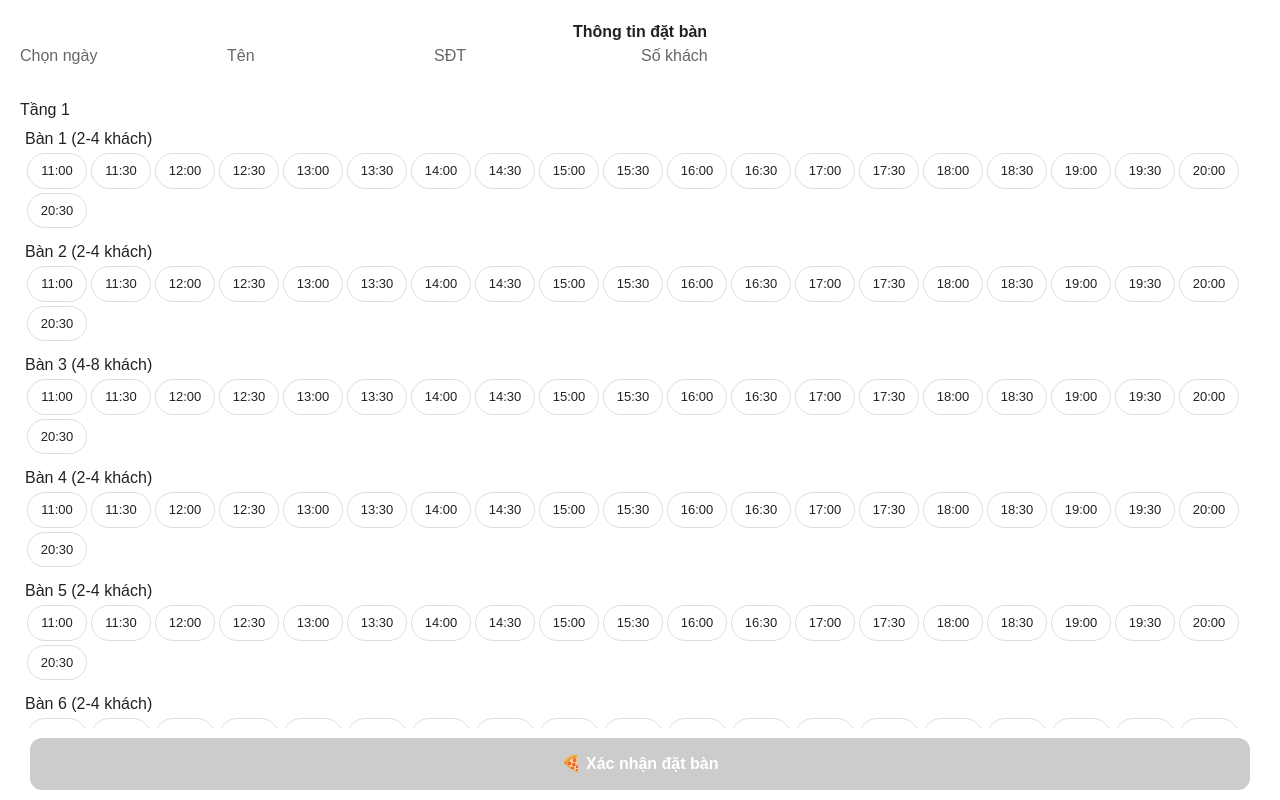
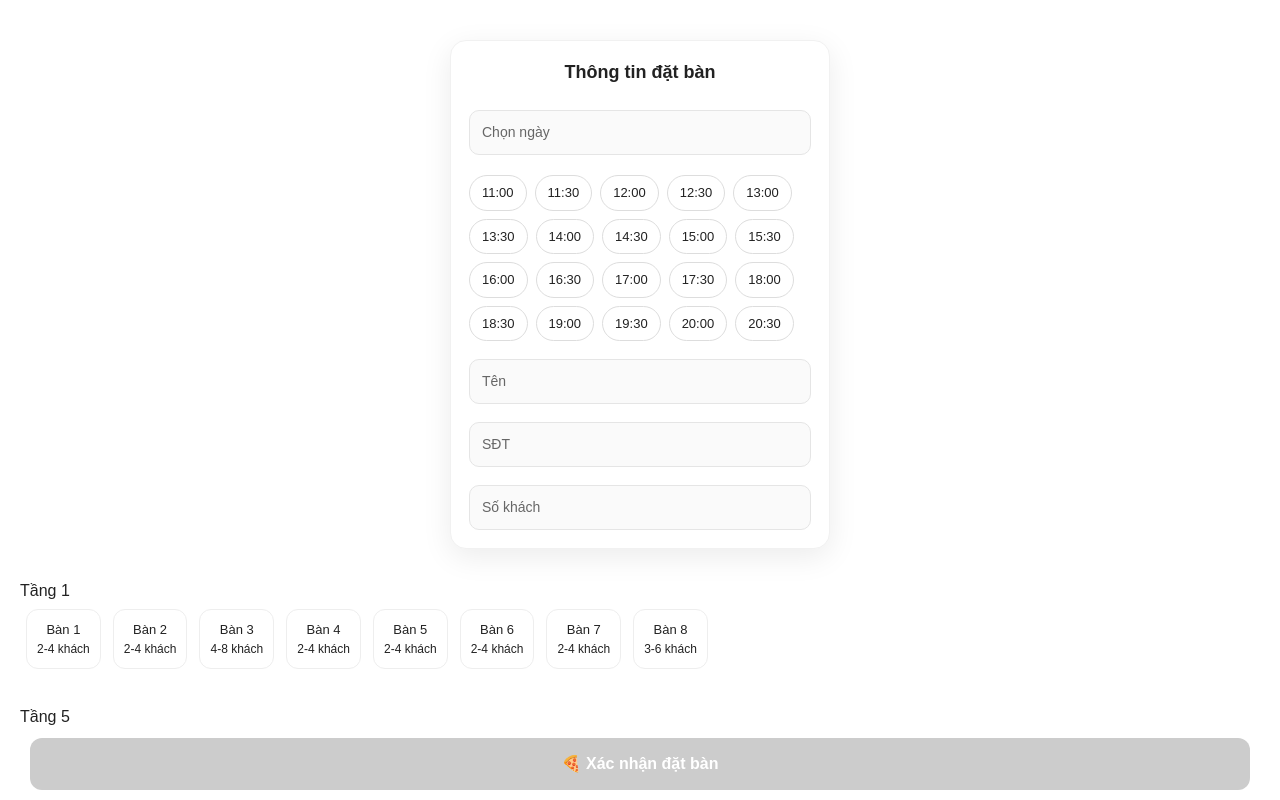
Before and after one commit to dejavuhousehalong-source/GoongPizza, a Next.js app: page / in a window 1280 px wide. Shown: the top 800 px of the page. Built offline with nearby package versions, Linux system fonts and the light colour scheme.

Commit message:
Update page.js

```diff
--- a/app/page.js
+++ b/app/page.js
@@ -16,10 +16,7 @@ function generateTimeSlots(start, end, step) {
   while (h < endH || (h === endH && m <= endM)) {
     times.push(`${String(h).padStart(2,'0')}:${String(m).padStart(2,'0')}`)
     m += step
-    if (m >= 60) {
-      h += Math.floor(m / 60)
-      m %= 60
-    }
+    if(m>=60){ h+=Math.floor(m/60); m%=60 }
   }
   return times
 }
@@ -27,14 +24,14 @@ function generateTimeSlots(start, end, step) {
 const timeSlots = generateTimeSlots("11:00","20:30",30)
 
 export default function Home() {
-  const [date, setDate] = useState('')
-  const [time, setTime] = useState('')
-  const [name, setName] = useState('')
-  const [phone, setPhone] = useState('')
-  const [guests, setGuests] = useState('')
-  const [bookedTableSlots, setBookedTableSlots] = useState({}) // { table_number: [slots...], ... }
-  const [selectedTable, setSelectedTable] = useState(null)
-  const [success, setSuccess] = useState(false)
+  const [date,setDate] = useState('')
+  const [time,setTime] = useState('')
+  const [name,setName] = useState('')
+  const [phone,setPhone] = useState('')
+  const [guests,setGuests] = useState('')
+  const [bookedTableSlots,setBookedTableSlots] = useState({}) // {table_number: [slots]}
+  const [selectedTable,setSelectedTable] = useState(null)
+  const [success,setSuccess] = useState(false)
 
   const tablesConfig = {
     1:{min:2,max:4},2:{min:2,max:4},3:{min:4,max:8},4:{min:2,max:4},
@@ -47,13 +44,14 @@ export default function Home() {
     'Tầng 5': Array.from({length:4},(_,i)=>i+9)
   }
 
-  useEffect(()=>{ if(date) fetchBookings() }, [date])
+  useEffect(()=>{
+    if(date) fetchBookings()
+  },[date])
 
-  async function fetchBookings() {
+  async function fetchBookings(){
     if(!date) return
-    const { data } = await supabase.from('reservations').select('*').eq('date', date)
+    const { data } = await supabase.from('reservations').select('*').eq('date',date)
     const booked = {}
-
     data?.forEach(d=>{
       const startIndex = timeSlots.indexOf(d.time)
       if(startIndex!==-1){
@@ -61,15 +59,14 @@ export default function Home() {
         for(let i=startIndex;i<startIndex+3 && i<timeSlots.length;i++){
           slots.push(timeSlots[i])
         }
-        booked[d.table_number] = booked[d.table_number] ? [...booked[d.table_number], ...slots] : slots
+        booked[d.table_number] = booked[d.table_number]? [...booked[d.table_number],...slots] : slots
       }
     })
-
     setBookedTableSlots(booked)
   }
 
-  async function handleBooking() {
-    if(!selectedTable || !time) return
+  async function handleBooking(){
+    if(!selectedTable||!time) return
     const { error } = await supabase.from('reservations').insert([
       {name,phone,guests:Number(guests),date,time,table_number:selectedTable}
     ])
@@ -82,45 +79,55 @@ export default function Home() {
 
   return (
     <div style={{padding:20}}>
+      <div className="booking-box">
         <h2>Thông tin đặt bàn</h2>
-      <input type="text" placeholder="Chọn ngày" value={date}
+        <input
+          type="text"
+          placeholder="Chọn ngày"
+          value={date}
           onFocus={e=>e.target.type='date'}
           onChange={e=>setDate(e.target.value)}
           onBlur={e=>{if(!date)e.target.type='text'}}
         />
+        <div className="time-grid">
+          {timeSlots.map(t=>{
+            const isBlocked = bookedTableSlots[selectedTable]?.includes(t)
+            return (
+              <button
+                key={t}
+                onClick={()=>!isBlocked && setTime(t)}
+                disabled={isBlocked}
+                className={isBlocked?'time disabled':time===t?'time active':'time'}
+              >
+                {t}
+              </button>
+            )
+          })}
+        </div>
+
         <input placeholder="Tên" value={name} onChange={e=>setName(e.target.value)} />
         <input placeholder="SĐT" value={phone} onChange={e=>setPhone(e.target.value)} />
         <input type="number" placeholder="Số khách" value={guests} onChange={e=>setGuests(e.target.value)} />
+      </div>
 
-      {Object.entries(areas).map(([areaName, tables])=>(
+      {Object.entries(areas).map(([areaName,tables])=>(
         <div key={areaName} style={{marginTop:30}}>
           <h3>{areaName}</h3>
           <div style={{display:'flex',flexWrap:'wrap'}}>
             {tables.map(t=>{
-              const config = tablesConfig[t] || {min:1,max:99}
+              const config = tablesConfig[t]||{min:1,max:99}
               const guestCount = Number(guests)
-              const isInvalid = guests && (guestCount<config.min || guestCount>config.max)
-              return (
-                <div key={t} style={{margin:5}}>
-                  <div>Bàn {t} ({config.min}-{config.max} khách)</div>
-                  <div style={{display:'flex', flexWrap:'wrap'}}>
-                    {timeSlots.map(slot=>{
-                      const isBlocked = bookedTableSlots[t]?.includes(slot)
-                      const isSelected = selectedTable===t && time===slot
+              const isInvalid = guests && (guestCount<config.min||guestCount>config.max)
               return (
                 <button
-                          key={slot}
-                          onClick={()=>!isBlocked && setSelectedTable(t) && setTime(slot)}
-                          disabled={isBlocked || isInvalid}
-                          className={isBlocked ? 'time disabled' : isSelected ? 'time active' : 'time'}
-                          style={{margin:2, minWidth:60}}
+                  key={t}
+                  onClick={()=>setSelectedTable(t)}
+                  disabled={isInvalid}
+                  className={selectedTable===t?'table active':isInvalid?'table disabled':'table'}
                 >
-                          {slot}
+                  Bàn {t}
+                  <div style={{fontSize:12}}>{config.min}-{config.max} khách</div>
                 </button>
-                      )
-                    })}
-                  </div>
-                </div>
               )
             })}
           </div>
```
Lines whose indentation alone changed are shown as unchanged.
